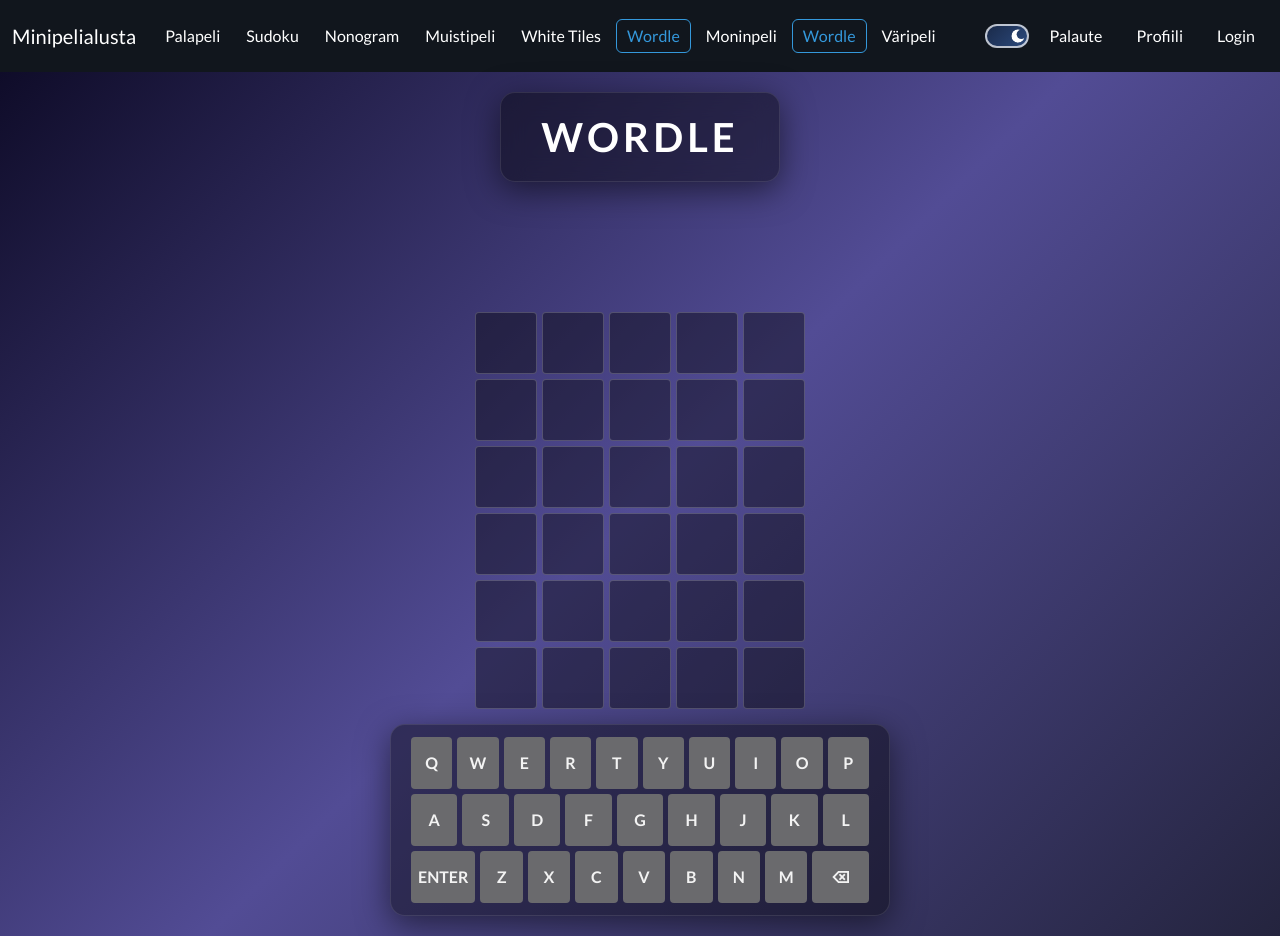
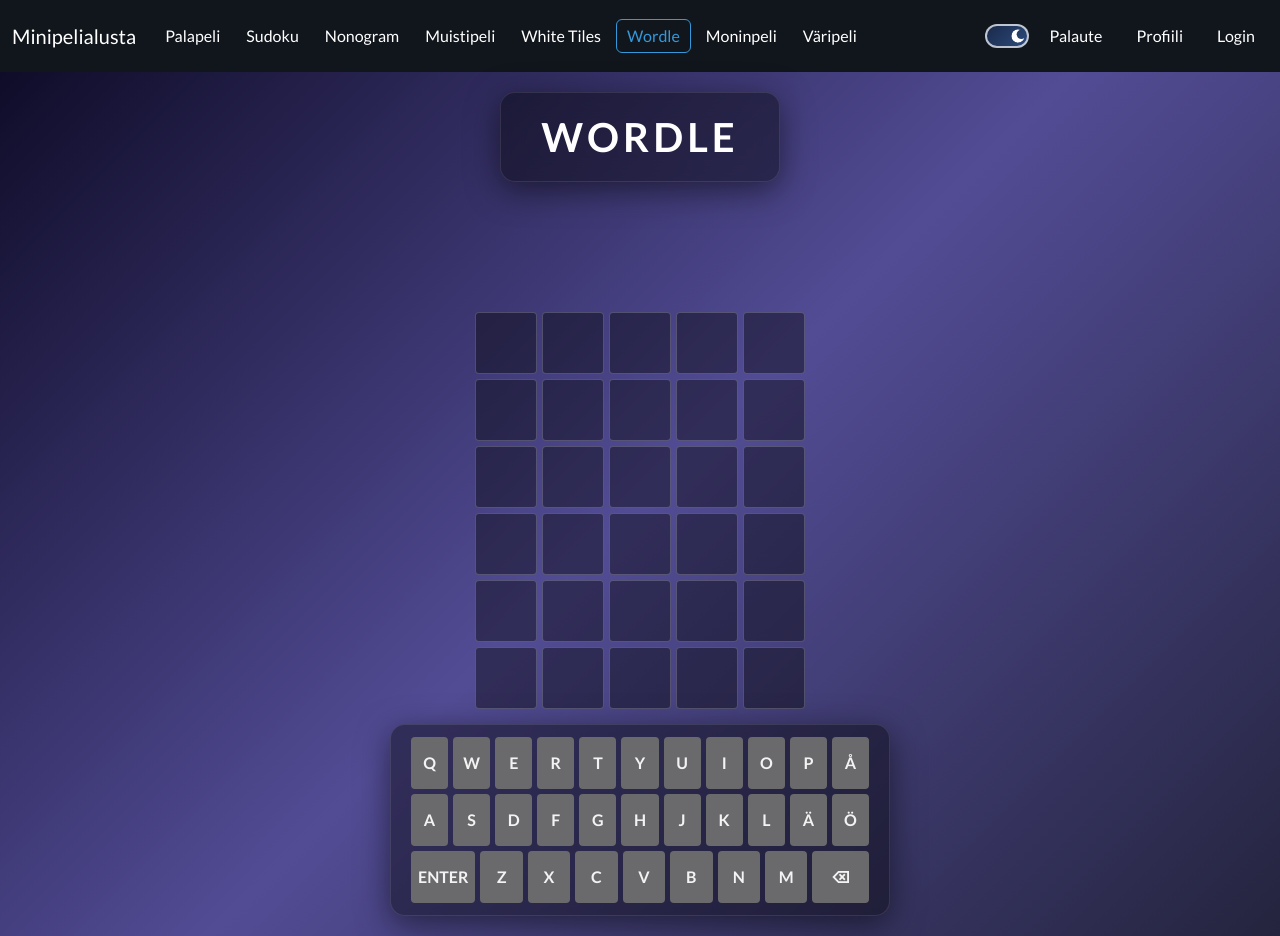
Before and after one commit to Topi-M/HJKMST, a React (Vite) app in the folder client/: page /HJKMST/wordle in a window 1280 px wide. Built offline with nearby package versions, Linux system fonts and the light colour scheme; no server answers; the database is empty.

Commit message:
Wordleen päivitetty lista suomalaisia sanoja

```diff
--- a/client/src/components/WordleKeyboard.jsx
+++ b/client/src/components/WordleKeyboard.jsx
@@ -2,8 +2,8 @@
 import "../css/wordleKeyboard.css";
 
 const KEYBOARD_ROWS = [
-    ['Q', 'W', 'E', 'R', 'T', 'Y', 'U', 'I', 'O', 'P'],
-    ['A', 'S', 'D', 'F', 'G', 'H', 'J', 'K', 'L'],
+    ['Q', 'W', 'E', 'R', 'T', 'Y', 'U', 'I', 'O', 'P', 'Å'],
+    ['A', 'S', 'D', 'F', 'G', 'H', 'J', 'K', 'L', 'Ä', 'Ö'],
     ['Enter', 'Z', 'X', 'C', 'V', 'B', 'N', 'M', 'Backspace'],
 ];
 
@@ -12,17 +12,18 @@
         const handleKeyDown = (event) => {
             if (!isGameOver) {
                 const key = event.key;
-
-                if (key === 'Enter' || key === 'Backspace' || /^[a-z]$/.test(key)) {
-                    event.preventDefault();
+                // Käytä case-insensitive tarkistusta
+                if (key === 'Enter' || key === 'Backspace' || /^[a-zåäöA-ZÅÄÖ]$/.test(key)) {
+                    // Estetään scrollaus enterillä/spacella
+                    if (key === 'Enter') event.preventDefault();
                     onKeyPress(key.toUpperCase());
                 }
             }
-        }
+        };
 
         window.addEventListener('keydown', handleKeyDown);
         return () => window.removeEventListener('keydown', handleKeyDown);
-    });
+    }, [isGameOver, onKeyPress]);
 
 
 const handleKeyClick = (key) => {
--- a/client/src/navbar.jsx
+++ b/client/src/navbar.jsx
@@ -47,10 +47,6 @@
               Moninpeli
             </Nav.Link>
 
-            <Nav.Link as={NavLink} to="/Wordle">
-              Wordle
-            </Nav.Link>
-
             <Nav.Link as={NavLink} to="/colorgame">
               Väripeli
             </Nav.Link>
--- a/client/src/pages/Wordle.jsx
+++ b/client/src/pages/Wordle.jsx
@@ -3,13 +3,7 @@
 import WordleGrid from "../components/WordleGrid.jsx";
 import Keyboard from "../components/WordleKeyboard.jsx";
 import { getKeyStatus, getLetterStatus } from "../wordleLogic.js";
-
-const WORDS = [
-  'trust', 'apple', 'beach', 'bread', 'cloud', 'dance', 'earth', 'field',
-  'fruit', 'glass', 'heart', 'house', 'juice', 'light', 'money', 'music',
-  'night', 'ocean', 'party', 'piano', 'pilot', 'plane', 'river', 'smile',
-  'space', 'stone', 'table', 'tiger', 'trees', 'water', 'world', 'write'
-];
+import { supabase } from "../components/SupaBaseClient";
 
 export default function Wordle() {
 
@@ -18,13 +12,44 @@
     const [solution, setSolution] = useState('');
     const [isGameOver, setIsGameOver] = useState(false);
     const [statusMessage, setStatusMessage] = useState('');
+    const [solutions, setSolutions] = useState([]);
+    const [validWords, setValidWords] = useState([]);
 
     useEffect(() => {
-        startNewGame();
+        const fetchWords = async () => {
+            const { data, error } = await supabase
+                .from("wordle_words")
+                .select("word, type");
+
+            if (error) {
+                console.error("Supabase error:", error);
+                return;
+            }
+
+            const solutions = data
+                .filter(w => w.type === "solution")
+                .map(w => w.word.trim().toLowerCase());
+
+            const valids = data
+                .map(w => w.word.trim().toLowerCase());
+
+            setSolutions(solutions);
+            setValidWords(valids);
+
+            if (solutions.length > 0) {
+                const randomWord = solutions[Math.floor(Math.random() * solutions.length)];
+                setSolution(randomWord);
+            }
+        };
+        fetchWords();
     }, []);
 
+
+
     const startNewGame = () => {
-        const randomWord = WORDS[Math.floor(Math.random() * WORDS.length)];
+        if (solutions.length === 0) return;
+
+        const randomWord = solutions[Math.floor(Math.random() * solutions.length)];
         setSolution(randomWord);
         setGuesses([]);
         setCurrentGuess('');
@@ -33,32 +58,34 @@
     };
 
     const handleKeyPress = (key) => {
-        if (guesses.length >= 6) {
-            return;
-        }
+        if (isGameOver) return;
 
         if (key === 'ENTER') {
             if (currentGuess.length === 5) {
-                setGuesses([...guesses, currentGuess])
+                const normalizedGuess = currentGuess.toLowerCase();
 
-                if (currentGuess === solution) {
-                    setTimeout(() => {
-                        setStatusMessage('Onnittelut! Sait sanan oikein ' + (guesses.length + 1) + ' yrityksellä!');
-                    }, 100);
+                if (!validWords.includes(normalizedGuess)) {
+                    setStatusMessage("Sana ei ole listalla");
+                    setTimeout(() => setStatusMessage(""), 1500);
+                    return;
+                }
 
+                const newGuesses = [...guesses, normalizedGuess];
+                setGuesses(newGuesses);
+                setCurrentGuess('');
+
+                if (normalizedGuess === solution.toLowerCase()) {
                     setIsGameOver(true);
-                } else if (guesses.length === 5) {
-                    setTimeout(() => {
-                        setStatusMessage(`Game Over! The correct word was: "${solution.toUpperCase()}"`);
-                    }, 100);
+                    setStatusMessage(`Onnittelut! Arvasit sanan ${newGuesses.length}. yrityksellä!`);
+                } else if (newGuesses.length >= 6) {
                     setIsGameOver(true);
+                    setStatusMessage(`Peli ohi! Oikea sana oli: ${solution.toUpperCase()}`);
                 }
-                setCurrentGuess('');
             }
         } else if (key === 'BACKSPACE') {
-            setCurrentGuess(currentGuess.slice(0, -1));
-        } else if (currentGuess.length < 5) {
-            setCurrentGuess((prev) => prev + key.toLowerCase());
+            setCurrentGuess(prev => prev.slice(0, -1));
+        } else if (currentGuess.length < 5 && /^[A-ZÅÄÖ]$/.test(key)) {
+            setCurrentGuess(prev => prev + key.toLowerCase());
         }
     };
 
```
